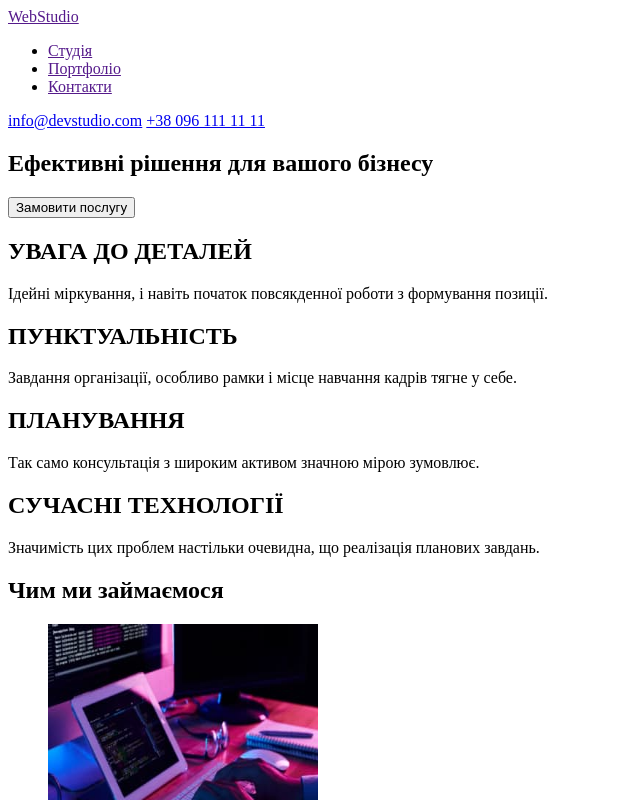
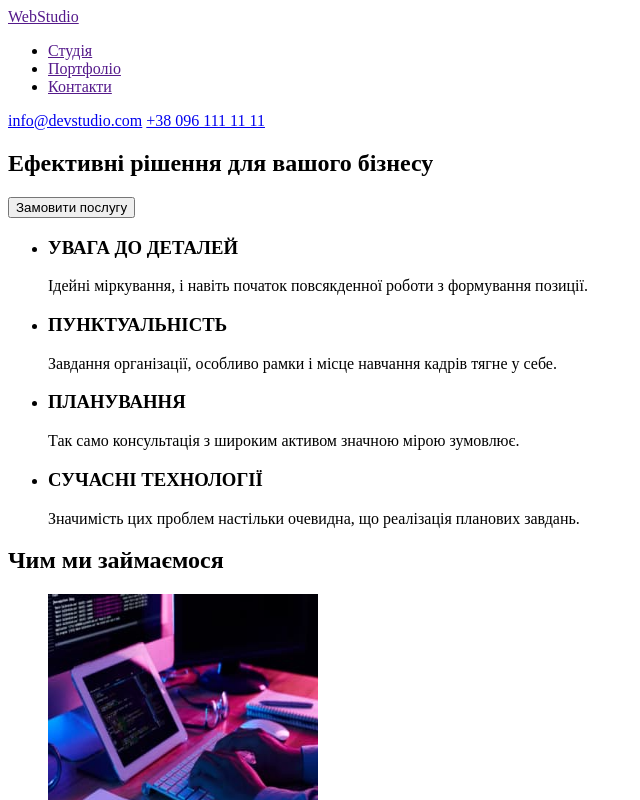
Before and after one commit to AndriiBilous/goit-markup-hw-01, a plain HTML site: page index.html in a window 1280 px wide. Shown: the top 800 px of the page, without its empty margins (0-640 px from the left). Drawn offline with Linux system fonts and the light colour scheme.

Commit message:
fixed errors

```diff
--- a/index.html
+++ b/index.html
@@ -1,11 +1,12 @@
 <!DOCTYPE html>
-<html lang="en">
+<html lang="uk">
   <head>
     <meta charset="UTF-8" />
     <meta http-equiv="X-UA-Compatible" content="IE=edge" />
     <meta name="viewport" content="width=device-width, initial-scale=1.0" />
     <title>WebStudio</title>
   </head>
+
   <body>
     <header>
       <nav>
@@ -25,23 +26,36 @@
         <button type="button">Замовити послугу</button>
       </section>
       <section>
-        <h2>УВАГА ДО ДЕТАЛЕЙ</h2>
+        <h2 hidden>Наша особливість</h2>
+        <ul>
+          <li>
+            <h3>УВАГА ДО ДЕТАЛЕЙ</h3>
             <p>
-          Ідейні міркування, і навіть початок повсякденної роботи з формування
-          позиції.
+              Ідейні міркування, і навіть початок повсякденної роботи з
+              формування позиції.
             </p>
-        <h2>ПУНКТУАЛЬНІСТЬ</h2>
+          </li>
+          <li>
+            <h3>ПУНКТУАЛЬНІСТЬ</h3>
             <p>
-          Завдання організації, особливо рамки і місце навчання кадрів тягне у
-          себе.
+              Завдання організації, особливо рамки і місце навчання кадрів тягне
+              у себе.
             </p>
-        <h2>ПЛАНУВАННЯ</h2>
-        <p>Так само консультація з широким активом значною мірою зумовлює.</p>
-        <h2>СУЧАСНІ ТЕХНОЛОГІЇ</h2>
+          </li>
+          <li>
+            <h3>ПЛАНУВАННЯ</h3>
+            <p>
+              Так само консультація з широким активом значною мірою зумовлює.
+            </p>
+          </li>
+          <li>
+            <h3>СУЧАСНІ ТЕХНОЛОГІЇ</h3>
             <p>
               Значимість цих проблем настільки очевидна, що реалізація планових
               завдань.
             </p>
+          </li>
+        </ul>
       </section>
       <section>
         <h2>Чим ми займаємося</h2>
@@ -116,14 +130,16 @@
     <footer>
       <a href="">WebStudio</a>
       <address>
+        >
+        <ul>
+          <li>
             <a
               href="https://goo.gl/maps/CPtrU1FHBa2aNyZL9"
               target="_blank"
               rel="noopener noreferrer nofollow"
-          >м. Київ, пр-т Лесі Українки,<br />
-          26</a
+              >м. Київ, пр-т Лесі Українки, 26</a
             >
-        <ul>
+          </li>
           <li><a href="mailto:info@devstudio.com">info@devstudio.com</a></li>
           <li><a href="tel:+380961111111">+38 096 111 11 11</a></li>
         </ul>
```
Lines whose indentation alone changed are shown as unchanged.
